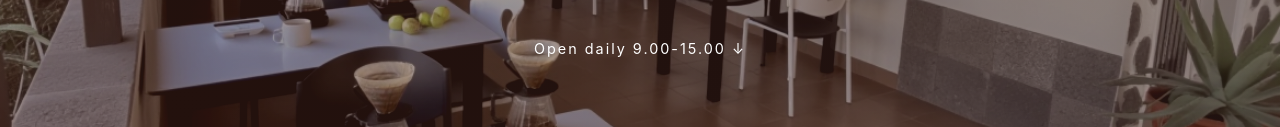
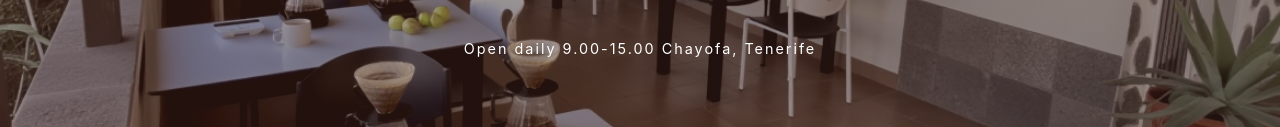
Before and after one commit to alexandrfoy-max/Lava-, a plain HTML site: page index.html in a window 1280 px wide. Shown: the part 484-611 px from the top of the page. Drawn offline with Linux system fonts and the light colour scheme.

Commit message:
Update hero scroll text with location details

```diff
--- a/index.html
+++ b/index.html
@@ -322,7 +322,8 @@
                 Where coffee heritage meets Canarian visual art
             </div>
             <div class="hero-scroll">
-                Open daily 9.00-15.00 ↓
+                Open daily 9.00-15.00
+                Chayofa, Tenerife
             </div>
         </div>
     </section>
```
